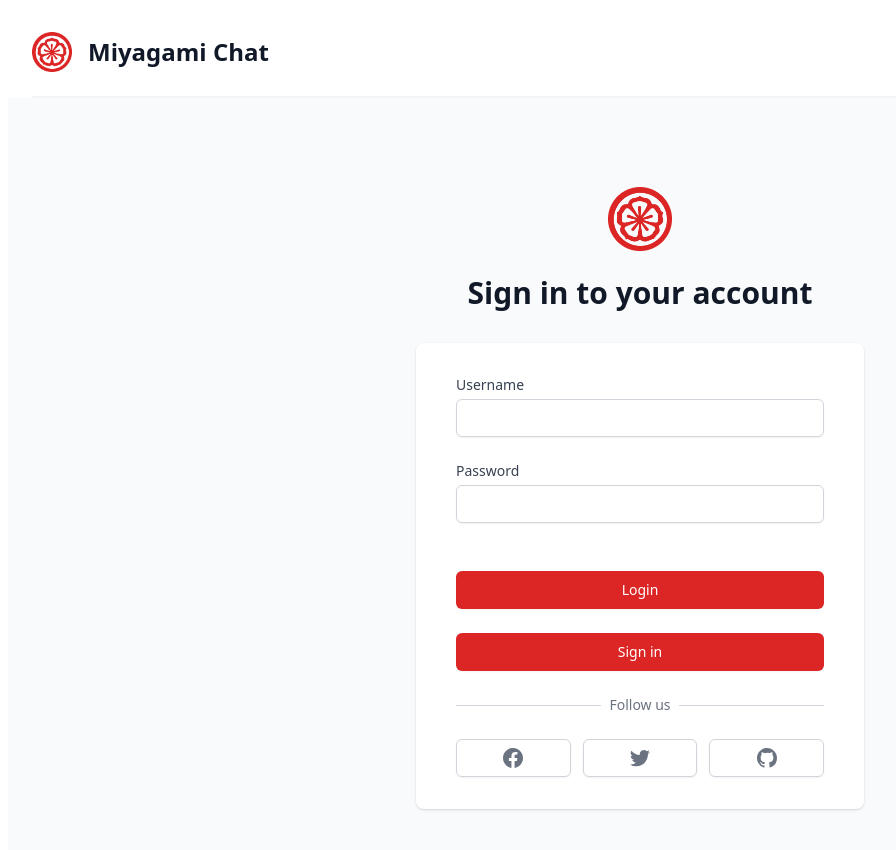
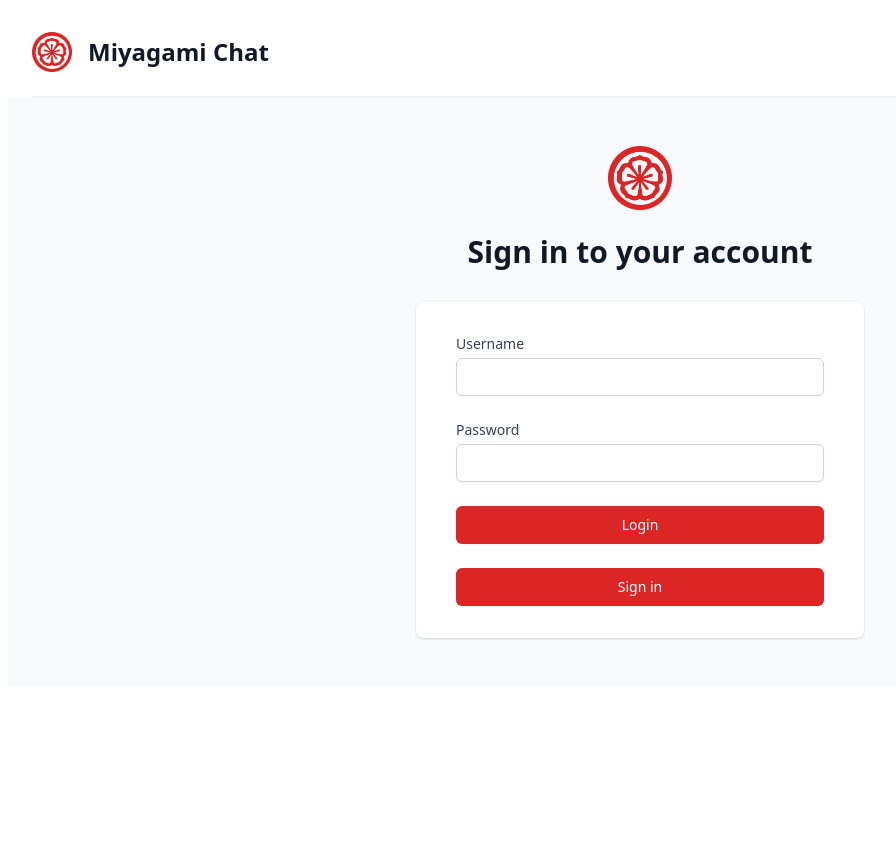
Before and after one commit to miyagami-com/miyagami-dapp, a Svelte app: page / in a window 1280 px wide. Shown: the top 850 px of the page, without its empty margins (0-896 px from the left). After the commit the page ends 800 px from the top, so only its background shows below. Built offline with nearby package versions, Linux system fonts and the light colour scheme; what gun would draw is missing.

Commit message:
style changed sign in page

```diff
--- a/src/Login.svelte
+++ b/src/Login.svelte
@@ -21,7 +21,7 @@
 </script>
 
 
-<div class="min-h-screen bg-gray-50 flex flex-col justify-center py-12 sm:px-6 lg:px-8">
+<div class="max-h-screen bg-gray-50 flex flex-col justify-center py-12 sm:px-6 lg:px-8">
     <div class="sm:mx-auto sm:w-full sm:max-w-md">
         <img class="mx-auto h-16 w-auto" src="miyagami-logo.png" alt="Workflow">
         <h2 class="mt-6 text-center text-3xl font-extrabold text-gray-900">
@@ -50,10 +50,6 @@
                     </div>
                 </div>
 
-                <div class="flex items-center justify-between">
-
-                </div>
-
                 <div>
                     <button   on:click={login} type="submit" class="w-full flex justify-center py-2 px-4 border border-transparent rounded-md shadow-sm text-sm font-medium text-white bg-red-600 hover:bg-red-700 focus:outline-none focus:ring-2 focus:ring-offset-2 focus:ring-red-500">
                         Login
@@ -66,47 +62,7 @@
                 </div>
             </form>
 
-            <div class="mt-6">
-                <div class="relative">
-                    <div class="absolute inset-0 flex items-center">
-                        <div class="w-full border-t border-gray-300"></div>
-                    </div>
-                    <div class="relative flex justify-center text-sm">
-            <span class="px-2 bg-white text-gray-500">
-              Follow us
-            </span>
-                    </div>
-                </div>
 
-                <div class="mt-6 grid grid-cols-3 gap-3">
-                    <div>
-                        <a href="#" class="w-full inline-flex justify-center py-2 px-4 border border-gray-300 rounded-md shadow-sm bg-white text-sm font-medium text-gray-500 hover:bg-gray-50">
-                            <span class="sr-only">Linkedin</span>
-                            <svg class="w-5 h-5" fill="currentColor" viewBox="0 0 20 20" aria-hidden="true">
-                                <path fill-rule="evenodd" d="M20 10c0-5.523-4.477-10-10-10S0 4.477 0 10c0 4.991 3.657 9.128 8.438 9.878v-6.987h-2.54V10h2.54V7.797c0-2.506 1.492-3.89 3.777-3.89 1.094 0 2.238.195 2.238.195v2.46h-1.26c-1.243 0-1.63.771-1.63 1.562V10h2.773l-.443 2.89h-2.33v6.988C16.343 19.128 20 14.991 20 10z" clip-rule="evenodd" />
-                            </svg>
-                        </a>
-                    </div>
-
-                    <div>
-                        <a href="#" class="w-full inline-flex justify-center py-2 px-4 border border-gray-300 rounded-md shadow-sm bg-white text-sm font-medium text-gray-500 hover:bg-gray-50">
-                            <span class="sr-only">Sign in with Twitter</span>
-                            <svg class="w-5 h-5" fill="currentColor" viewBox="0 0 20 20" aria-hidden="true">
-                                <path d="M6.29 18.251c7.547 0 11.675-6.253 11.675-11.675 0-.178 0-.355-.012-.53A8.348 8.348 0 0020 3.92a8.19 8.19 0 01-2.357.646 4.118 4.118 0 001.804-2.27 8.224 8.224 0 01-2.605.996 4.107 4.107 0 00-6.993 3.743 11.65 11.65 0 01-8.457-4.287 4.106 4.106 0 001.27 5.477A4.073 4.073 0 01.8 7.713v.052a4.105 4.105 0 003.292 4.022 4.095 4.095 0 01-1.853.07 4.108 4.108 0 003.834 2.85A8.233 8.233 0 010 16.407a11.616 11.616 0 006.29 1.84" />
-                            </svg>
-                        </a>
-                    </div>
-
-                    <div>
-                        <a href="#" class="w-full inline-flex justify-center py-2 px-4 border border-gray-300 rounded-md shadow-sm bg-white text-sm font-medium text-gray-500 hover:bg-gray-50">
-                            <span class="sr-only">Sign in with GitHub</span>
-                            <svg class="w-5 h-5" fill="currentColor" viewBox="0 0 20 20" aria-hidden="true">
-                                <path fill-rule="evenodd" d="M10 0C4.477 0 0 4.484 0 10.017c0 4.425 2.865 8.18 6.839 9.504.5.092.682-.217.682-.483 0-.237-.008-.868-.013-1.703-2.782.605-3.369-1.343-3.369-1.343-.454-1.158-1.11-1.466-1.11-1.466-.908-.62.069-.608.069-.608 1.003.07 1.531 1.032 1.531 1.032.892 1.53 2.341 1.088 2.91.832.092-.647.35-1.088.636-1.338-2.22-.253-4.555-1.113-4.555-4.951 0-1.093.39-1.988 1.029-2.688-.103-.253-.446-1.272.098-2.65 0 0 .84-.27 2.75 1.026A9.564 9.564 0 0110 4.844c.85.004 1.705.115 2.504.337 1.909-1.296 2.747-1.027 2.747-1.027.546 1.379.203 2.398.1 2.651.64.7 1.028 1.595 1.028 2.688 0 3.848-2.339 4.695-4.566 4.942.359.31.678.921.678 1.856 0 1.338-.012 2.419-.012 2.747 0 .268.18.58.688.482A10.019 10.019 0 0020 10.017C20 4.484 15.522 0 10 0z" clip-rule="evenodd" />
-                            </svg>
-                        </a>
-                    </div>
-                </div>
-            </div>
         </div>
     </div>
 </div>
```
